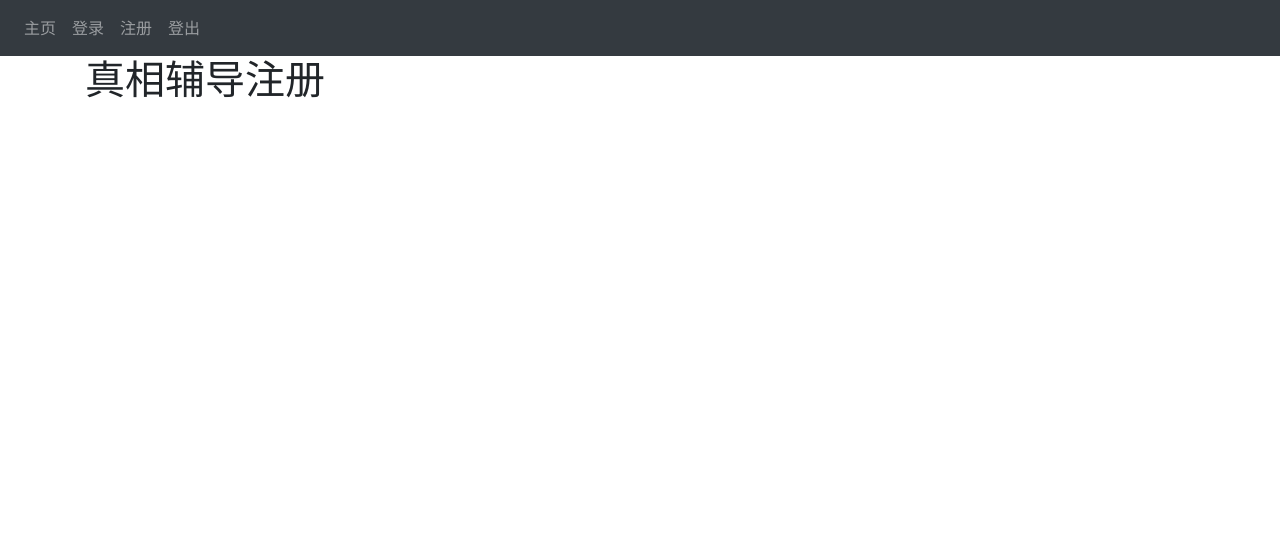
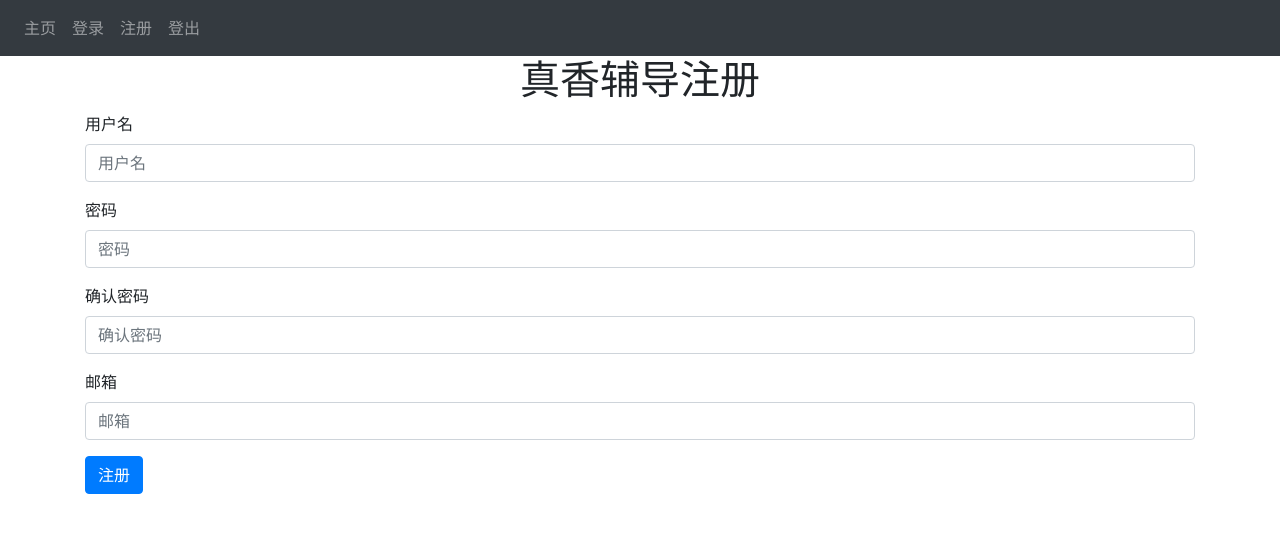
Before and after one commit to wanxin1996/flask-template-project, a Flask app: page /sign-up in a window 1280 px wide. Shown: the top 533 px of the page. Run offline with Flask 2, Linux system fonts and the light colour scheme; some libraries are stand-ins or nearby versions.

Commit message:
24 April 2022

```diff
--- a/website/auth.py
+++ b/website/auth.py
@@ -2,7 +2,7 @@ from flask import Blueprint, render_template
 
 auth = Blueprint('auth', __name__)
 
-@auth.route('/login')
+@auth.route('/login', methods=['GET', 'POST'])
 def login():
     return render_template('login.html')
 
@@ -10,6 +10,6 @@ def login():
 def logout():
     return '<p>logout</p>'
 
-@auth.route('/sign-up')
+@auth.route('/sign-up', methods=['GET', 'POST'])
 def sign_up():
     return render_template('sign_up.html')
--- a/website/templates/sign_up.html
+++ b/website/templates/sign_up.html
@@ -2,5 +2,26 @@
 {% block title %}注册{% endblock %}
 
 {% block content %}
-<h1>真相辅导注册</h1>
+
+<form action="POST">
+    <h1 align="center">真香辅导注册</h1>
+    <div class="form-group">
+        <label for="username">用户名</label>
+        <input type="text" class="form-control" id="username" name="username" placeholder="用户名">
+    </div>
+    <div class="form-group">
+        <label for="password">密码</label>
+        <input type="password" class="form-control" id="password" name="password" placeholder="密码">
+    </div>
+    <div class="form-group">
+        <label for="password_confirm">确认密码</label>
+        <input type="password" class="form-control" id="password_confirm" name="password_confirm" placeholder="确认密码">
+    </div>
+    <div class="form-group">
+        <label for="email">邮箱</label>
+        <input type="email" class="form-control" id="email" name="email" placeholder="邮箱">
+    </div>
+    <button type="submit" class="btn btn-primary">注册</button>
+</form>
+
 {% endblock %}
```
Also changed, not shown: website/templates/login.html (+12 -1 lines).
